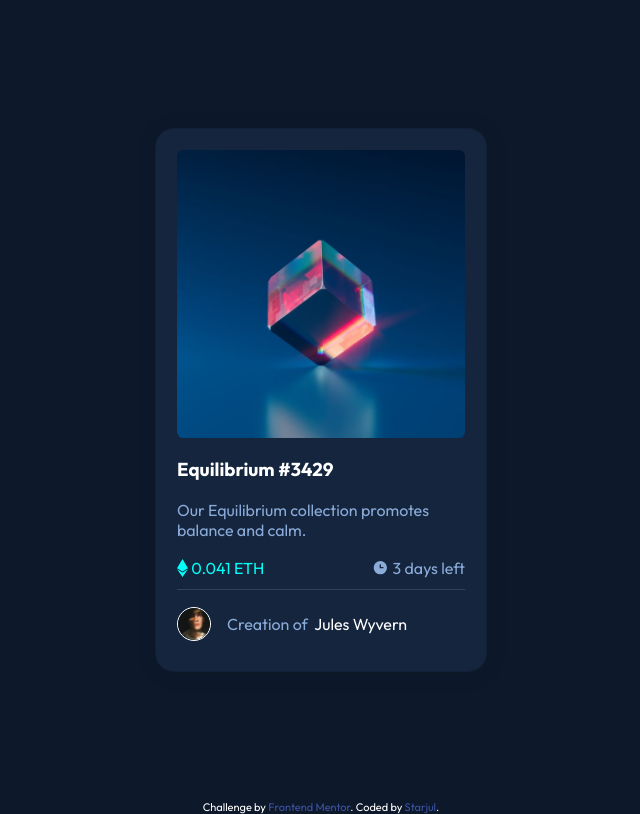
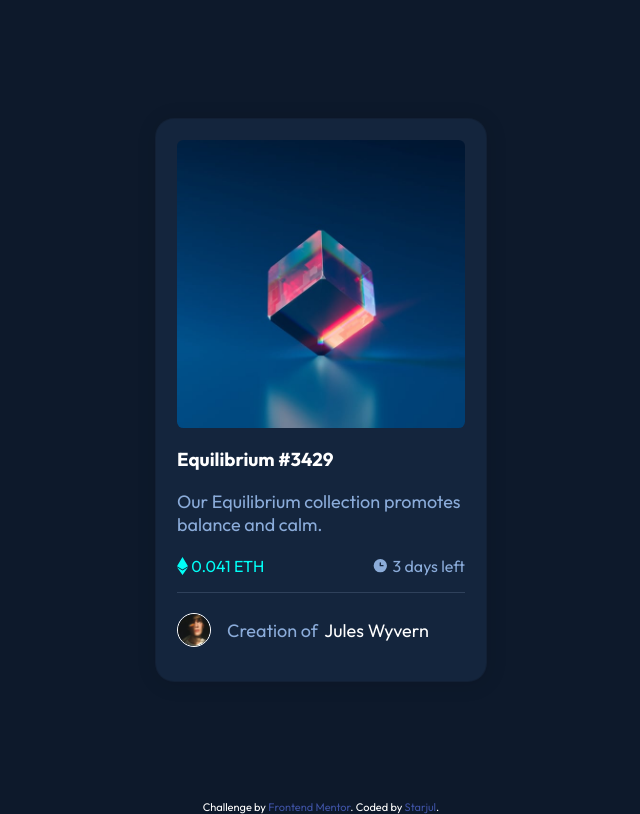
Before and after one commit to starjul/frontend-mentor-projects, a plain HTML site: page nft-preview-card-component-main/index.html in a window 1280 px wide. Shown: the whole page, without its empty margins (319-959 px from the left). Drawn offline with Linux system fonts and the light colour scheme.

Commit message:
[Updated]

```diff
--- a/nft-preview-card-component-main/index.css
+++ b/nft-preview-card-component-main/index.css
@@ -15,6 +15,10 @@ h3:hover {
 
 a {
     text-decoration: none;
+}
+
+p{
+    font-size: 18px;
 }
 
 span,
@@ -115,7 +119,7 @@ hr {
     display: flex;
     flex-direction: row;
     justify-content: space-between;
-    margin-bottom: 0.7rem;
+    margin-bottom: 1rem;
 }
 
 .price {
```
